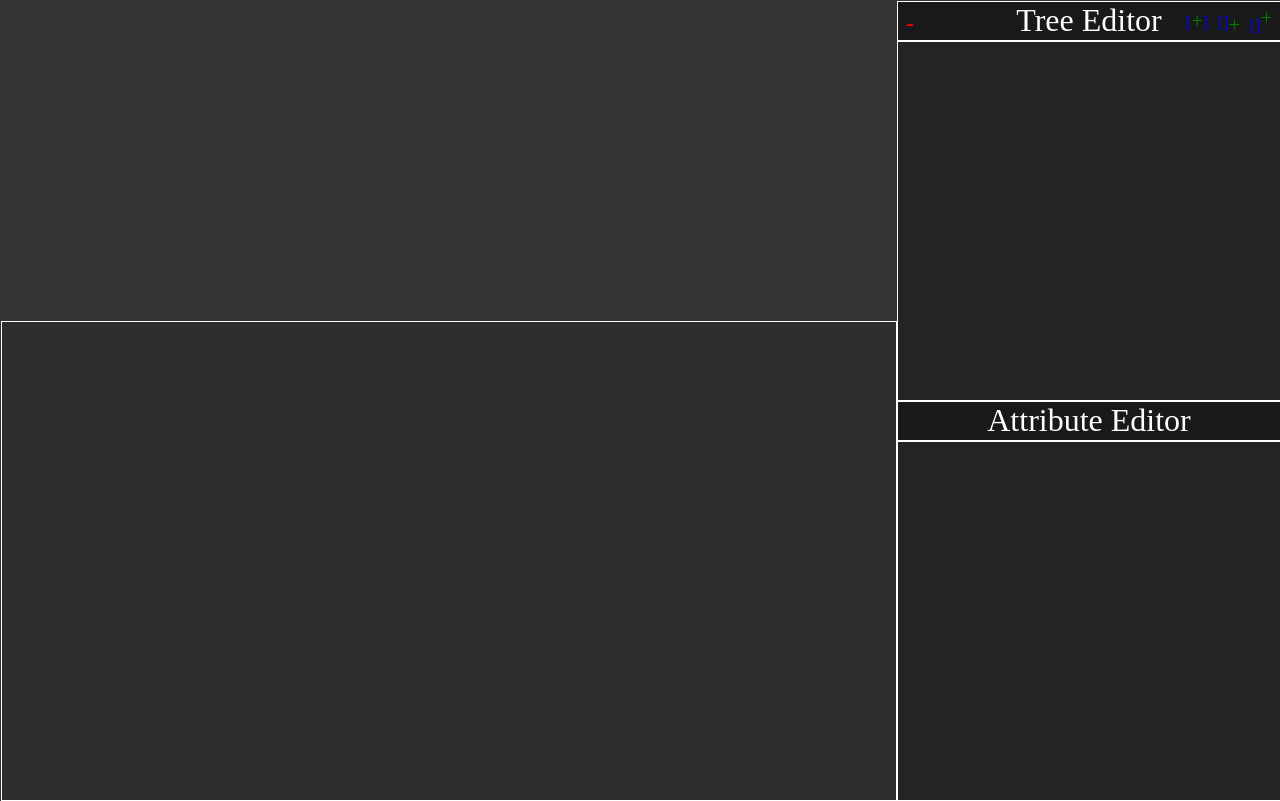
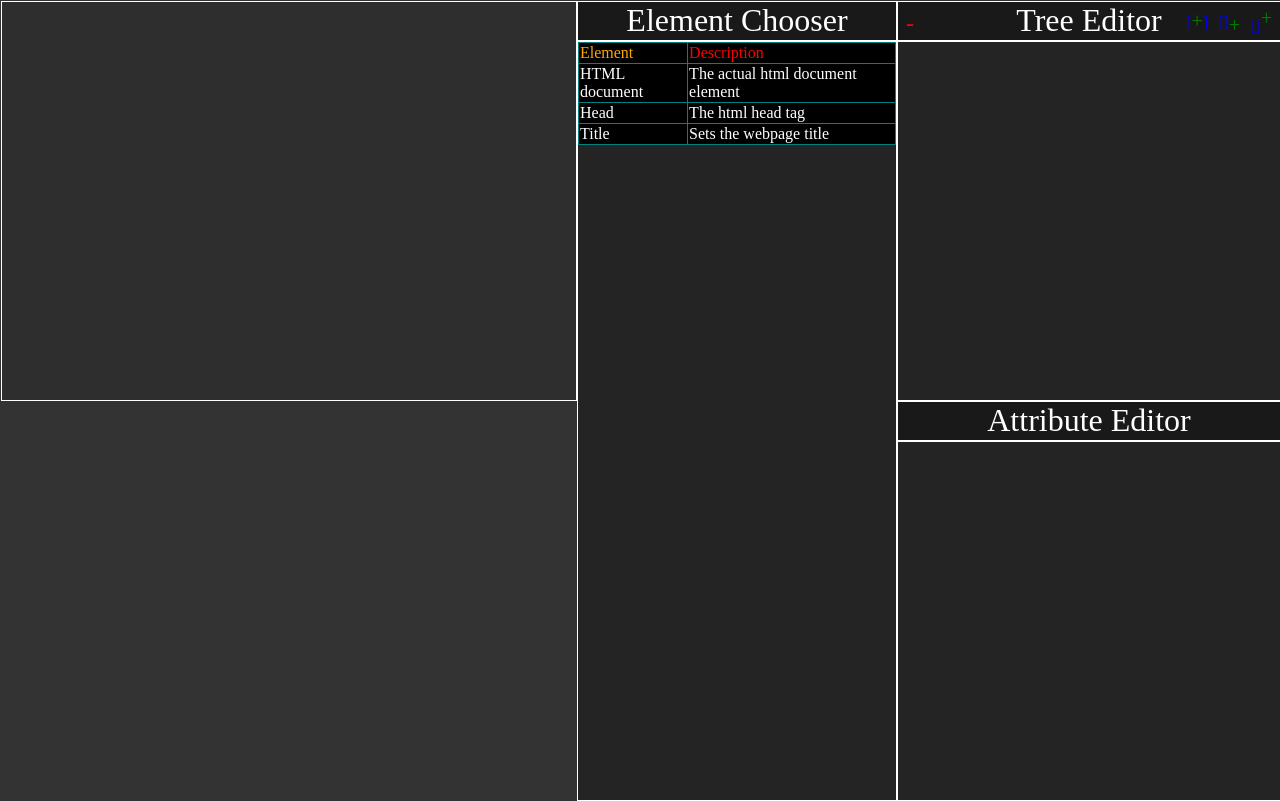
Before and after one commit to WarrenHood/WebGDE, a plain HTML site: page index.html in a window 1280 px wide. Drawn offline with Linux system fonts and the light colour scheme.

Commit message:
Added to UI

```diff
--- a/assets/script.js
+++ b/assets/script.js
@@ -1,3 +1,36 @@
+elements = [
+  {
+    display_name : "HTML document",
+    tag_start : "html",
+    tag_end : "/html",
+    description : "The actual html document element"
+  },
+  {
+    display_name : "Head",
+    tag_start : "head",
+    tag_end : "/head",
+    description : "The html head tag"
+  },
+  {
+    display_name : "Title",
+    tag_start : "html",
+    tag_end : "/html",
+    description : "Sets the webpage title"
+  }
+]
+function loadElementChooser(){
+  var htm = "<table style='border-collapse:collapse;position:absolute;width:"+(window.innerWidth*0.25-2)+"px;border:1px solid grey;'>";
+  htm += "<tr style='color:red;'><td class='selected'>Element</td><td overflow:scroll;>Description</td></tr>";
+  for(var i=0; i<elements.length; i++){
+    var func = "document.getElementsByClassName(\"selected\")[0].className = \"\";\
+    document.getElementById(\""+i+"\").className = \"selected\";";
+    htm += "<tr onclick='javascript: "+func+"'><td id='"+i+"' >"+elements[i].display_name;
+    htm += "</td><td>"+elements[i].description;
+    htm += "</td></tr>";
+  }
+  htm += "</table>";
+  element_pane.innerHTML = htm;
+}
 window.onload = function(){
   try{
   preview_pane = document.getElementById("preview");
@@ -5,9 +38,17 @@ window.onload = function(){
   html_tree_head = document.getElementById("html-tree-head");
   attribute_editor = document.getElementById("attribute-editor");
   attribute_head = document.getElementById("attribute-head");
-  preview_pane.style.height = window.innerHeight*0.6-2 + "px";
-  preview_pane.style.width = window.innerWidth*0.7 - 2 + "px";
-  preview_pane.style.top = window.innerHeight*0.4 + 1 + "px";
+  element_pane = document.getElementById("element-chooser");
+  element_head = document.getElementById("element-head");
+  element_head.style.width = window.innerWidth*0.25 - 2 + "px";
+  element_head.style.height = window.innerHeight*0.05 - 2 + "px";
+  element_head.style.left = window.innerWidth*0.45 + 1 + "px";
+  element_pane.style.width = window.innerWidth*0.25 - 2 + "px";
+  element_pane.style.height = window.innerHeight*0.95 - 2 + "px";
+  element_pane.style.top = window.innerHeight*0.05 + 1 + "px";
+  element_pane.style.left = window.innerWidth*0.45 + 1 + "px";
+  preview_pane.style.height = window.innerHeight*0.5 - 2 + "px";
+  preview_pane.style.width = window.innerWidth*0.45 - 2 + "px";
   html_tree_pane.style.width = window.innerWidth*0.3 - 2 + "px";
   html_tree_pane.style.height = window.innerHeight*0.45 -2 + "px";
   html_tree_pane.style.left = window.innerWidth*0.7 + 1 + "px";
@@ -24,6 +65,7 @@ window.onload = function(){
   attribute_head.style.width = window.innerWidth*0.3 - 2 + "px";
   attribute_head.style.top = window.innerHeight*0.5 + 1 + "px";
   attribute_head.style.left = window.innerWidth*0.7 + 1 + "px";
+  loadElementChooser();
   }
   catch(e){
     alert(e);
--- a/assets/style.css
+++ b/assets/style.css
@@ -9,6 +9,21 @@ html, body {
   top:1px;
   left:1px;
   border:1px solid white;
+}
+#element-chooser {
+  background:rgba(0,0,0,0.3);
+  border:1px solid white;
+  position:absolute;
+  overflow-x:hidden'
+  overflow-y:scroll;
+}
+#element-head {
+  background:rgba(0,0,0,0.5);
+  position:absolute;
+  border:1px solid white;
+  text-align:center;
+  font-size:4vh;
+  top:1px;
 }
 #html-tree {
   background:rgba(0,0,0,0.3);
@@ -64,3 +79,14 @@ html, body {
   text-align: center;
   font-size:4vh;
 }
+td {
+  border:1px solid teal;
+  background:black;
+}
+tr :hover {
+  color: green;
+  background:white;
+}
+.selected {
+  color:orange;
+}
--- a/index.html
+++ b/index.html
@@ -30,5 +30,7 @@
     </div>
     <div id="attribute-head">Attribute Editor</div>
     <div id="attribute-editor"></div>
+    <div id="element-head">Element Chooser</div>
+    <div id="element-chooser"></div>
   </body>
 </html>
```
